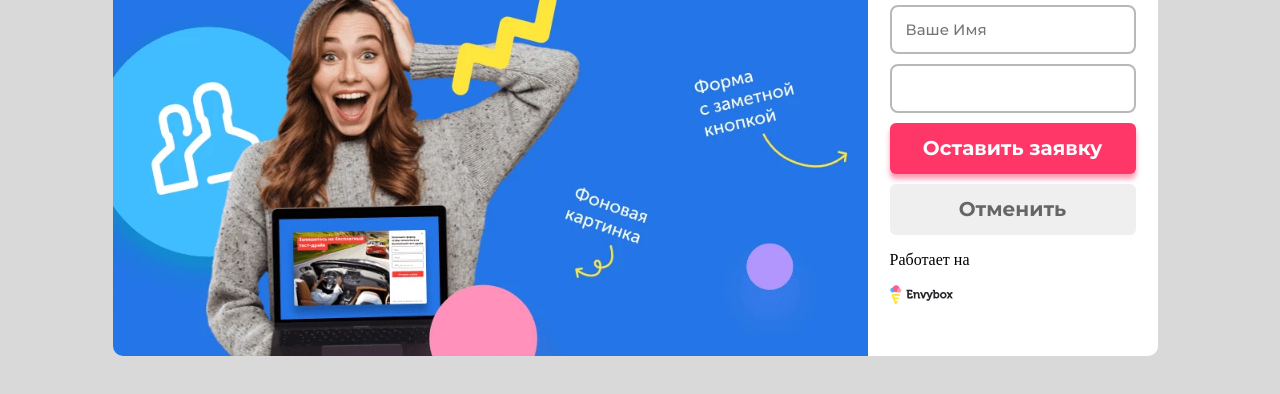
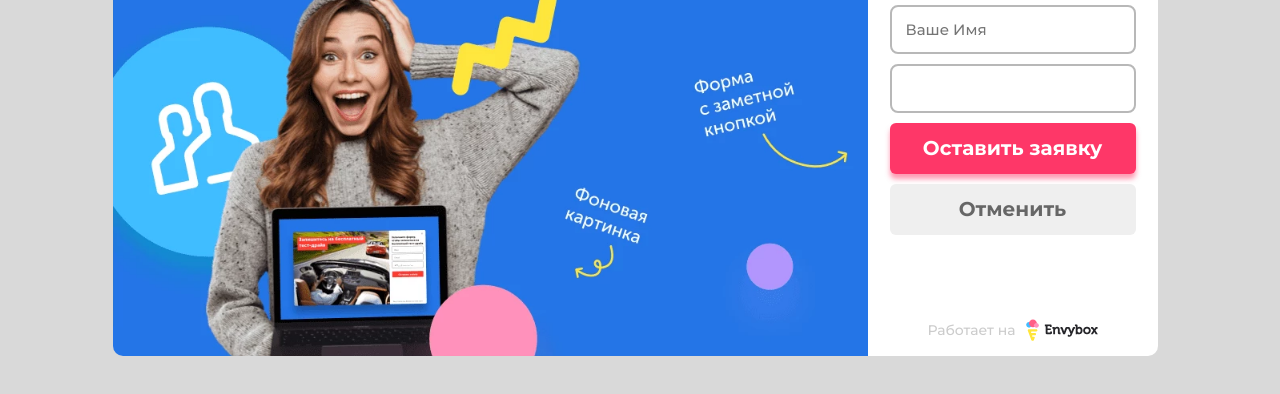
Before and after one commit to MaximArzhanov/Test_Task, a plain HTML site: page index.html in a window 1280 px wide. Shown: the part 344-738 px from the top of the page. Drawn offline with Linux system fonts and the light colour scheme; files whose address does not match are found by name.

Commit message:
feat: Создан компонент copyright

```diff
--- a/blocks/application/application.css
+++ b/blocks/application/application.css
@@ -1,6 +1,6 @@
 .application {
   margin: 0;
-  padding: 37px 22px 20px 22px;
+  padding: 37px 22px 15px 22px;
   grid-column: 2/3;
   grid-row: 1/2;
   display: flex;
--- a/blocks/copyright/__company-logo/copyright__company-logo.css
+++ b/blocks/copyright/__company-logo/copyright__company-logo.css
@@ -1,7 +1,10 @@
 .copyright__company-logo {
+  margin: 0;
+  padding: 0;
   background: url(../../../images/logo.svg);
+  background-position: center;
   background-size: contain;
   background-repeat: no-repeat;
-  width: 200px;
-  height: 100px;
+  width: 72px;
+  height: 22px;
 }
--- /dev/null
+++ b/blocks/copyright/__text/copyright__text.css
@@ -0,0 +1,9 @@
+.copyright__text {
+  margin: 0;
+  padding: 0;
+  font-family: 'Montserrat', sans-serif;
+  font-style: normal;
+  font-weight: 500;
+  font-size: 14px;
+  color: #ccc;
+}
--- a/blocks/copyright/copyright.css
+++ b/blocks/copyright/copyright.css
@@ -1,3 +1,10 @@
 .copyright {
-
+  margin: 0;
+  margin-top: auto;
+  padding: 0;
+  display: flex;
+  flex-wrap: nowrap;
+  justify-content: center;
+  align-items: center;
+  gap: 10px;
 }
--- a/index.html
+++ b/index.html
@@ -45,10 +45,10 @@
           </button>
         </form>
 
-        <p class="copyright">
-          Работает на
+        <div class="copyright">
+          <p class="copyright__text">Работает на</p>
           <div class="copyright__company-logo"></div>
-        </p>
+        </div>
 
       </div>
     </div>
--- a/pages/index.css
+++ b/pages/index.css
@@ -38,3 +38,4 @@
 /*  copyright  */
 @import url("../blocks/copyright/copyright.css");
 @import url("../blocks/copyright/__company-logo/copyright__company-logo.css");
+@import url("../blocks/copyright/__text/copyright__text.css");
```
